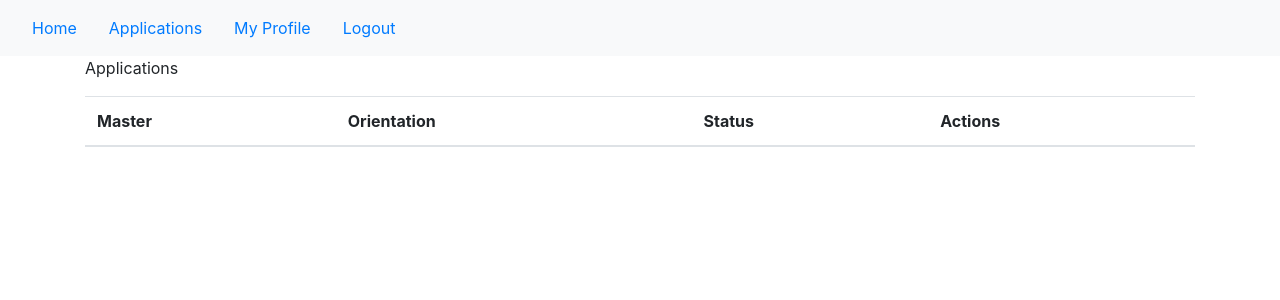
After one commit to mariosk97/metaptixiako, a Django app: page /my-applications/ in a window 1280 px wide. The commit adds this page. Shown: the top 300 px of the page. Run offline with Django 4.2, Linux system fonts and the light colour scheme; a user stored in the database is signed in; data comes from the database, SQL or seed files in the repository; lists and menus that the app fills with data are empty; some libraries are stand-ins or nearby versions.

Commit message:
Add files via upload

```diff
--- a/mysite/main/admin.py
+++ b/mysite/main/admin.py
@@ -1,5 +1,5 @@
 from django.contrib import admin
-from .models import Application, User, Contact_information, Foreign_language, Work_experience, Reference_letter, Theses, Scholarship, Undergraduate, Postgraduate, Masters, Orientation
+from .models import Application, User, Contact_information, Foreign_language, Work_experience, Reference_letter, Theses, Scholarship, Undergraduate, Postgraduate, Master, Orientation
 
 # Register your models here.
 
@@ -14,5 +14,5 @@ admin.site.register(Theses)
 admin.site.register(Scholarship)
 admin.site.register(Undergraduate)
 admin.site.register(Postgraduate)
-admin.site.register(Masters)
+admin.site.register(Master)
 admin.site.register(Orientation)
--- a/mysite/main/models.py
+++ b/mysite/main/models.py
@@ -59,7 +59,7 @@ class User(AbstractUser):
     afm = models.CharField(max_length=9, validators=[validate_afm], null = True)
 
 
-class Masters(models.Model):
+class Master(models.Model):
     name = models.CharField(max_length=150, null=True)
     #orientation = models.ForeignKey(Orientation,on_delete=models.CASCADE, null=True)
 
@@ -69,7 +69,7 @@ class Masters(models.Model):
 
 class Orientation(models.Model):
     name = models.CharField(max_length=150, null=True)
-    masters = models.ForeignKey(Masters,on_delete=models.CASCADE, null=True)
+    master = models.ForeignKey(Master,on_delete=models.CASCADE, null=True)
 
     def __str__(self):
         return str(self.name)
@@ -79,8 +79,8 @@ class Application(models.Model):
     #readonly_fields = ["created"] #to show created time in admin. Does not work.
 
     user = models.ForeignKey(User,on_delete=models.CASCADE, null=True) #change null=True
-    masters = models.OneToOneField(Masters,on_delete=models.CASCADE, null=True)
-    orientation = models.OneToOneField(Orientation,on_delete=models.CASCADE, null=True)
+    master = models.ForeignKey(Master,on_delete=models.CASCADE, null=True)
+    orientation = models.ForeignKey(Orientation,on_delete=models.CASCADE, null=True)
     updated = models.DateTimeField(auto_now=True)
     created = models.DateTimeField(auto_now_add=True) #time created should be when has_applied=True
     is_validated = models.BooleanField(default=False)
--- a/mysite/main/templates/main/choose_master.html
+++ b/mysite/main/templates/main/choose_master.html
@@ -2,9 +2,10 @@
 {% block content %}
 {% load crispy_forms_tags %}
 <div class="container"> <!--class used for bootstrap-->
+    <p> Choose Master</p>
     <form id="form-container" method="POST" action="">
         {% csrf_token %}
-        {{masters_form|crispy}}
+        {{master_form|crispy}}
 
         <input type="submit" value="Next" class="btn btn-primary"/>
     </form>
--- a/mysite/main/templates/main/choose_orientation.html
+++ b/mysite/main/templates/main/choose_orientation.html
@@ -2,11 +2,12 @@
 {% block content %}
 {% load crispy_forms_tags %}
 <div class="container"> <!--class used for bootstrap-->
+    <p> Choose Orientation</p>
     <form id="form-container" method="POST" action="">
         {% csrf_token %}
         {{orientation_form|crispy}}
 
-        <input type="submit" value="Next" class="btn btn-primary"/>
+        <input type="submit" value="Submit" class="btn btn-primary"/>
     </form>
 </div>
 
--- /dev/null
+++ b/mysite/main/templates/main/my_applications.html
@@ -0,0 +1,44 @@
+{% extends 'main/base.html' %}
+
+{% block content %}
+<div class="container">
+    <p> Applications</p>
+    <div>
+        <div>
+            <table class="table table-hover">
+                <thead>
+                    <tr>
+                        <th scope="col">Master</th>
+                        <th scope="col">Orientation</th>
+                        <th scope="col"> Status</th>
+                        <th scope="col">Actions</th>
+                    </tr>
+                </thead>
+
+                <tbody>
+                    {% for application in applications %}
+                    <tr>
+                        <td scope="row">{{application.master}}</td>
+                        <td scope="row">{{application.orientation}}</td>
+                        <td scope="row">
+                            {% if application.is_accepted %}
+                            Accepted
+                            {% elif application.is_validated %}
+                            Validated
+                            {% else %}
+                            Pending validation
+                            {% endif %}
+                        </td>
+                        <td scope="row">
+                            {% if not application.is_validated %}
+                            <a href = "{% url 'update_application' application.id %}">Edit</a>
+                            {% endif %}
+                            <a href = "{% url 'delete_application' application.id %}">Delete</a></td>
+                    </tr>
+                    {% endfor %}
+                </tbody>
+            </table>
+        </div>
+    </div>
+</div>
+{% endblock %}
--- a/mysite/main/templates/main/navbar.html
+++ b/mysite/main/templates/main/navbar.html
@@ -10,13 +10,12 @@
 
     {% if request.user.is_authenticated  %}
     {% if not perms.main.view_application %}
-    {% if not request.user.has_applied %}
-    <a class="nav-item nav-link" href="{% url 'user_information' %}">
+    <a class="nav-item nav-link" href="{% url 'choose_master' %}">
         Create Application
     </a>
-    {% else %}
-    <a class="nav-item nav-link" href="{% url 'my_application' %}">
-        My Application
+    {% if request.user.has_applied %}
+    <a class="nav-item nav-link" href="{% url 'my_applications' %}">
+        My Applications
     </a>
     {% endif %}
     {% endif %}
--- a/mysite/main/urls.py
+++ b/mysite/main/urls.py
@@ -13,7 +13,7 @@ urlpatterns = [
     path("delete-application/<str:pk>/", views.delete_application, name="delete_application"),
     path("validate-application/<str:pk>/", views.validate_application, name="validate_application"),
     path("accept-application/<str:pk>/", views.accept_application, name="accept_application"),
-    path("my-application/", views.my_application, name="my_application"),
+    path("my-applications/", views.my_applications, name="my_applications"),
 
     path("user-information/", views.user_information, name="user_information"),
     path("contact-information/", views.contact_information, name="contact_information"),
--- a/mysite/main/views.py
+++ b/mysite/main/views.py
@@ -1,8 +1,8 @@
 from django.shortcuts import render, redirect
 from django.contrib import messages
 from django.contrib.auth.decorators import login_required
-from .models import Application, User, Contact_information, Undergraduate, Postgraduate, Foreign_language, Work_experience, Reference_letter, Scholarship, Theses, Masters
-from .forms import (UserRegisterForm, UserApplicationForm, ContactInformationForm, MastersForm, OrientationForm,
+from .models import Application, User, Contact_information, Undergraduate, Postgraduate, Foreign_language, Work_experience, Reference_letter, Scholarship, Theses, Master
+from .forms import (UserRegisterForm, UserApplicationForm, ContactInformationForm, MasterForm, OrientationForm,
                     UndergraduateFormSet, PostgraduateFormSet, ForeignLanguageFormSet, WorkExperienceFormSet, ReferenceLetterFormSet, ScholarshipFormSet, ThesesFormSet)
 from django.contrib.auth import authenticate, login, logout
 
@@ -193,7 +193,7 @@ def create_application(request):
             request.user.has_applied = True
             request.user.save()
 
-            return redirect('my_application')
+            return redirect('my_applications')
 
         else: #htmx
             print("something not right")
@@ -315,7 +315,7 @@ def update_application(request, pk): #change an application that has already bee
                 form.delete()
 
             application.save() #used in order to change updated field in application model
-            return redirect('my_application')
+            return redirect('my_applications')
         else:
             print("not valid") #debugging
     context = {'user_form': user_form,
@@ -378,30 +378,21 @@ def delete_application(request, pk): #delete an application
 
 
 @login_required(login_url='login')
-def my_application(request): #shows current users application info
+def my_applications(request): #shows current users application info
     if request.user.groups.filter(name='Grammateia').exists():
         return redirect('home')
+
     user=request.user
-    contact_information = Contact_information.objects.get(user=user)
-    undergraduate_info = Undergraduate.objects.filter(user=user)
-    postgraduate_info = Postgraduate.objects.filter(user=user)
-    foreign_language_info = Foreign_language.objects.filter(user=user)
-    work_experience_info = Work_experience.objects.filter(user=user)
-    reference_letter_info = Reference_letter.objects.filter(user=user)
-    scholarship_info = Scholarship.objects.filter(user=user)
-    theses_info = Theses.objects.filter(user=user)
-    application = Application.objects.get(user=request.user)
-    context = {'application': application,
+    try:
+        applications = Application.objects.filter(user=request.user)
+    except Application.DoesNotExist:
+        applications = None
+
+    context = {'applications': applications,
                'user': user,
-               'contact_information': contact_information,
-               'undergraduate_info': undergraduate_info,
-               'postgraduate_info': postgraduate_info,
-               'foreign_language_info': foreign_language_info,
-               'work_experience_info': work_experience_info,
-               'reference_letter_info': reference_letter_info,
-               'scholarship_info': scholarship_info,
-               'theses_info': theses_info}
-    return render(request, "main/my_application.html", context)
+            }
+
+    return render(request, "main/my_applications.html", context)
 
 
 @login_required(login_url='login') #maybe delete later
@@ -714,11 +705,11 @@ def my_profile(request):
     scholarship_info = Scholarship.objects.filter(user=user)
     theses_info = Theses.objects.filter(user=user)
     try:
-        application = Application.objects.get(user=request.user)
+        applications = Application.objects.filter(user=request.user)
     except Application.DoesNotExist:
-        application = None
+        applications = None
 
-    context = {'application': application,
+    context = {'applications': applications,
                'user': user,
                'contact_information': contact_information,
                'undergraduate_info': undergraduate_info,
@@ -736,19 +727,19 @@ def choose_master(request):
     if request.user.groups.filter(name='Grammateia').exists():
         return redirect('home')
 
-    masters_form = MastersForm()
+    master_form = MasterForm()
 
     if request.method == 'POST':
-        masters_form = MastersForm(request.POST)
-        if masters_form.is_valid():
-            application = Application(user=request.user, masters= masters_form.cleaned_data['name'])
+        master_form = MasterForm(request.POST)
+        if master_form.is_valid():
+            application = Application(user=request.user, master= master_form.cleaned_data['name'])
             application.save()
 
-            return redirect('home')
+            return redirect('choose_orientation')
         else:
-            print(masters_form.errors)
+            print(master_form.errors)
 
-    context = {'masters_form': masters_form
+    context = {'master_form': master_form
 
     }
 
@@ -760,19 +751,23 @@ def choose_orientation(request):
     if request.user.groups.filter(name='Grammateia').exists():
         return redirect('home')
 
-    application = Application.objects.get(user = request.user)
-    master = application.masters
-    orientation_form = OrientationForm(masters=master)
+    user_applications = Application.objects.filter(user = request.user).order_by("-created")
+    most_recent__user_application = user_applications[0]
+    master = most_recent__user_application.master
+    orientation_form = OrientationForm(master=master)
 
     if request.method == 'POST':
-        masters_form = MastersForm(request.POST)
-        if masters_form.is_valid():
-            application = Application(user=request.user, masters= masters_form.cleaned_data['name'])
-            application.save()
+        orientation_form = OrientationForm(master=master, data=request.POST)
+        if orientation_form.is_valid():
+            most_recent__user_application.orientation = orientation_form.cleaned_data['name']
+            most_recent__user_application.save()
 
-            return redirect('home')
+            request.user.has_applied = True
+            request.user.save()
+
+            return redirect('my_applications')
         else:
-            print(masters_form.errors)
+            print(orientation_form.errors)
 
     context = {'orientation_form': orientation_form
 
```
Also changed, not shown: mysite/main/forms.py (+8 -8 lines), mysite/main/templates/main/my_profile.html (+0 -12 lines).
